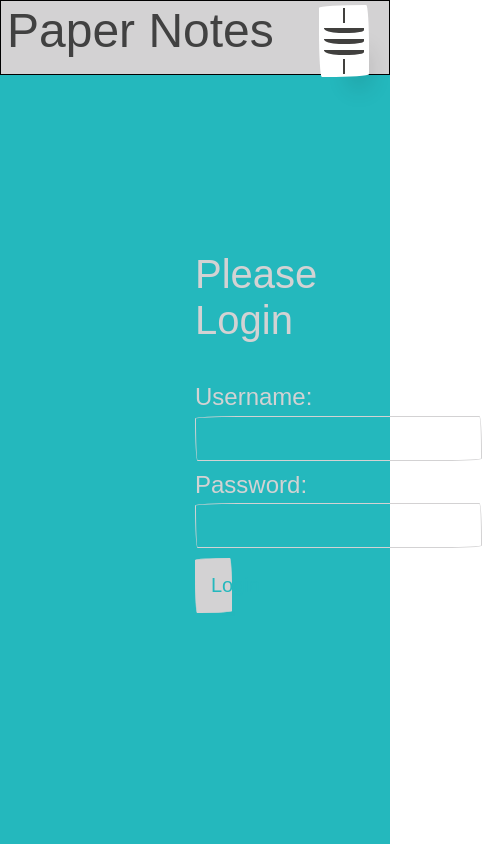
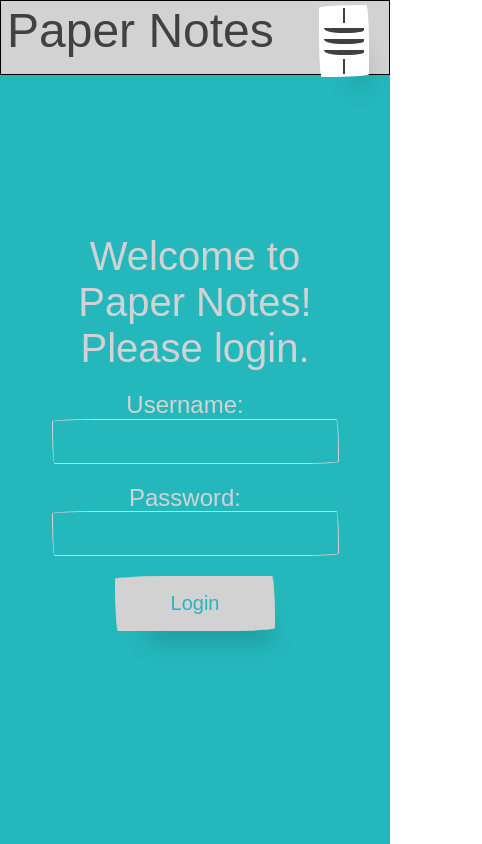
Before and after one commit to AM-Myrick/PaperCSS-FEPW, a React (Create React App) app: page /login in a window 390 px wide. Shown: the whole page, 482 px wide, since content can reach past the window. Built offline with nearby package versions, Linux system fonts and the light colour scheme; a web font is replaced by a local one.

Commit message:
updates Login page for responsiveness

```diff
--- a/src/Views/Login.css
+++ b/src/Views/Login.css
@@ -1,39 +1,46 @@
 .login {
-    padding-left: 50%;
     height: 100vh;
     width: 100vw;
     display: flex;
     flex-wrap: wrap;
-    align-items: center;
     align-content: center;
     justify-content: center;
     background-color: #24B8BD;
 }
 
 .login h3 {
-    width: 100%;
-    margin-left: 0;
+    width: 320px;
     color: #D3D2D3;
+    text-align: center;
+    margin-bottom: 1rem;
 }
 
 .login form {
     color: #D3D2D3;
-    width: 100%;
+    width: 320px;
+    display: flex;
+    flex-wrap: wrap;
+    justify-content: center;
 }
 
 .login form label {
     font-size: 1.2rem;
+    align-self: center;
+    margin-right: 1rem;
 }
 
 .login form input {
     border: 1px solid #D3D2D3;
-    margin-bottom: 10px;
-    margin-top: 5px;
+    margin-bottom: 1rem;
 }
 
+.login form a {
+    margin: 0 auto;
+    width: 160px;
+}
 .login form button {
     border: 1px solid #D3D2D3;
     background-color: #D3D2D3;
     color: #24B8BD;
-    width: 19%;
+    width: 160px;
 }
--- a/src/Views/Login.js
+++ b/src/Views/Login.js
@@ -15,7 +15,7 @@ export default class Login extends Component {
         super(props);
         this.state = {
             user: { ...initialUser },
-            message: "",
+            message: "Welcome to Paper Notes! Please login.",
             loggedIn: false,
             notes: "",
         }
@@ -48,8 +48,8 @@ export default class Login extends Component {
             })
             .catch(err => {
                 this.setState({
-                    message: "Login failed",
-                    user: {...initialUser}
+                    ...this.state,
+                    message: "Login failed"
                 })
             });
     }
@@ -57,7 +57,7 @@ export default class Login extends Component {
     render() {
         return (
             <div className="login" onClick={() => this.props.closeMenu()}>
-                <h3>Please Login</h3>
+                <h3>{this.state.message}</h3>
                 <form onSubmit={this.submitHandler}>
                     <label htmlFor="username">Username:</label>
                     <input
@@ -79,9 +79,6 @@ export default class Login extends Component {
                             <button onClick={this.submitHandler}type="submit">Login</button>
                         </Link>
                 </form>
-                { this.state.message ?
-                    (<h4>{this.state.message}</h4>):
-                    undefined}
             </div>
         );
     }
```
